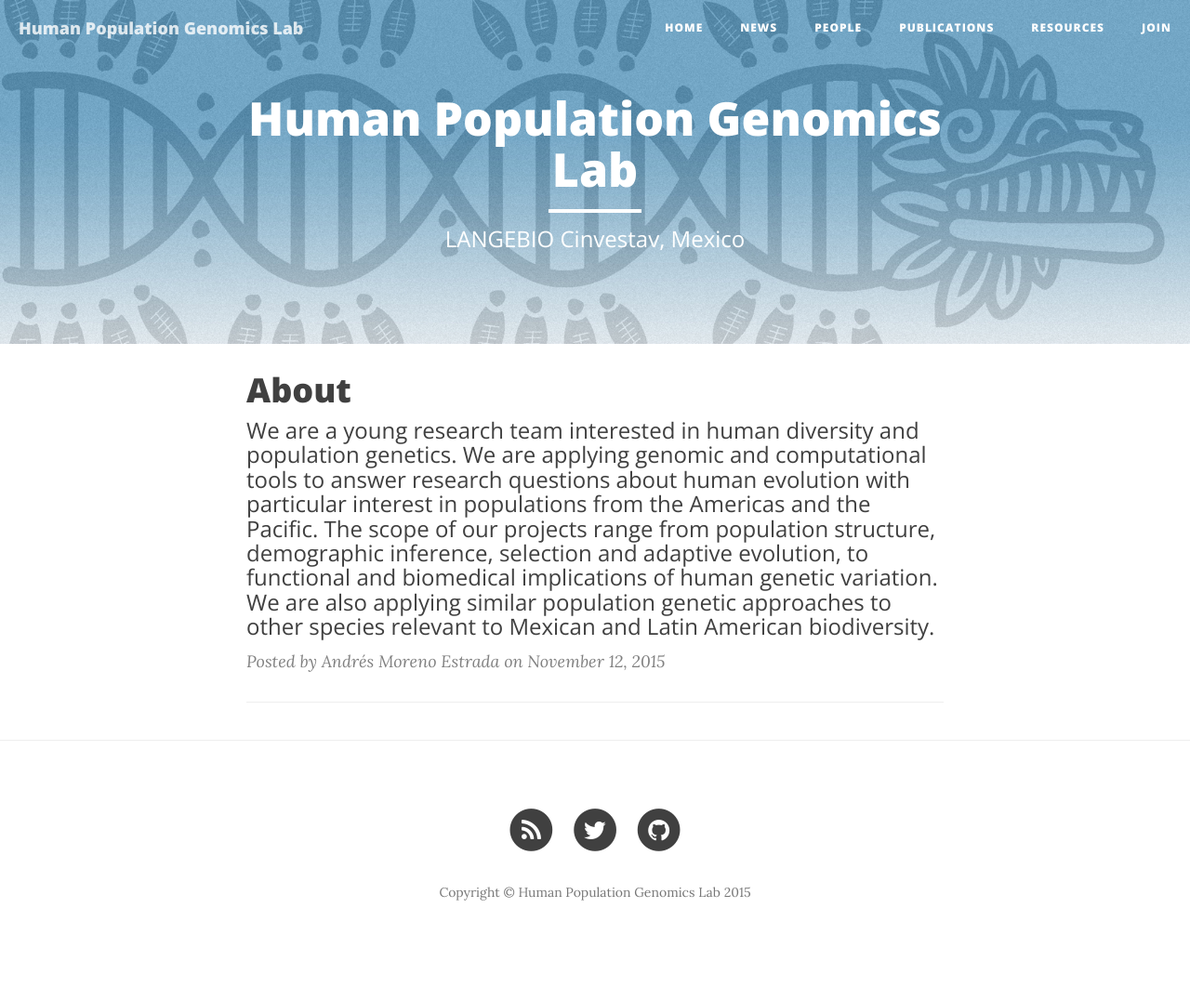
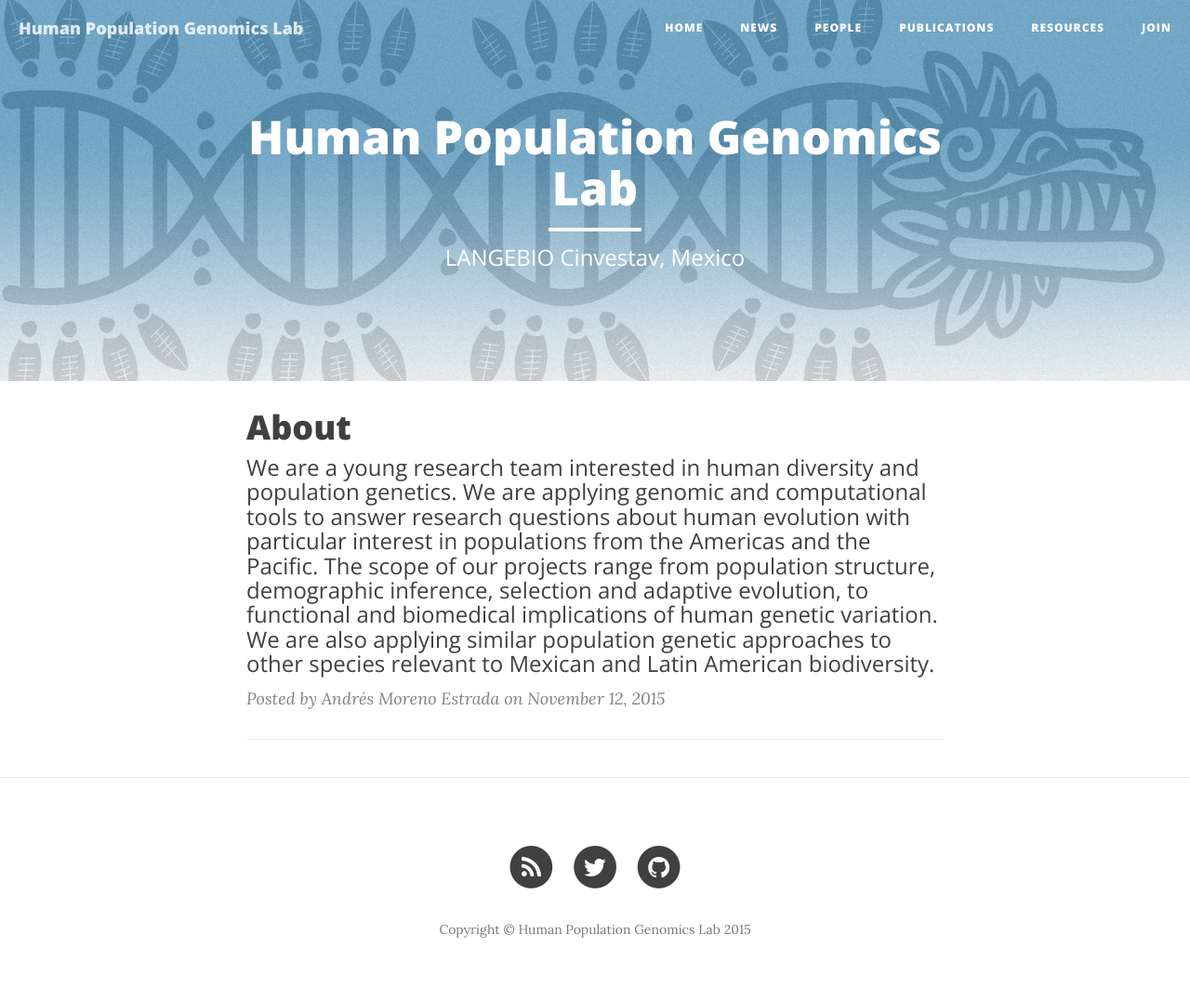
Before and after one commit to milkshakeplustip/milkshakeplustip.github.io, a Jekyll site: the page built from index.html, in a window 1280 px wide. Shown: the whole page at 93% size. Built offline with Jekyll 4.4.1, drawn with Linux system fonts in a browser that asks for light colours; nearby versions of some CDN libraries; the list of posts is cut into pages by our own code; before the commit the page ends 1036 px from its top, so only the background shows below that.

Commit message:
120 pues

```diff
--- a/css/clean-blog.css
+++ b/css/clean-blog.css
@@ -147,7 +147,7 @@ hr.small {
   .intro-header .site-heading,
   .intro-header .post-heading,
   .intro-header .page-heading {
-    padding: 100px 0;
+    padding: 120px 0;
   }
 }
 .intro-header .site-heading,
```
